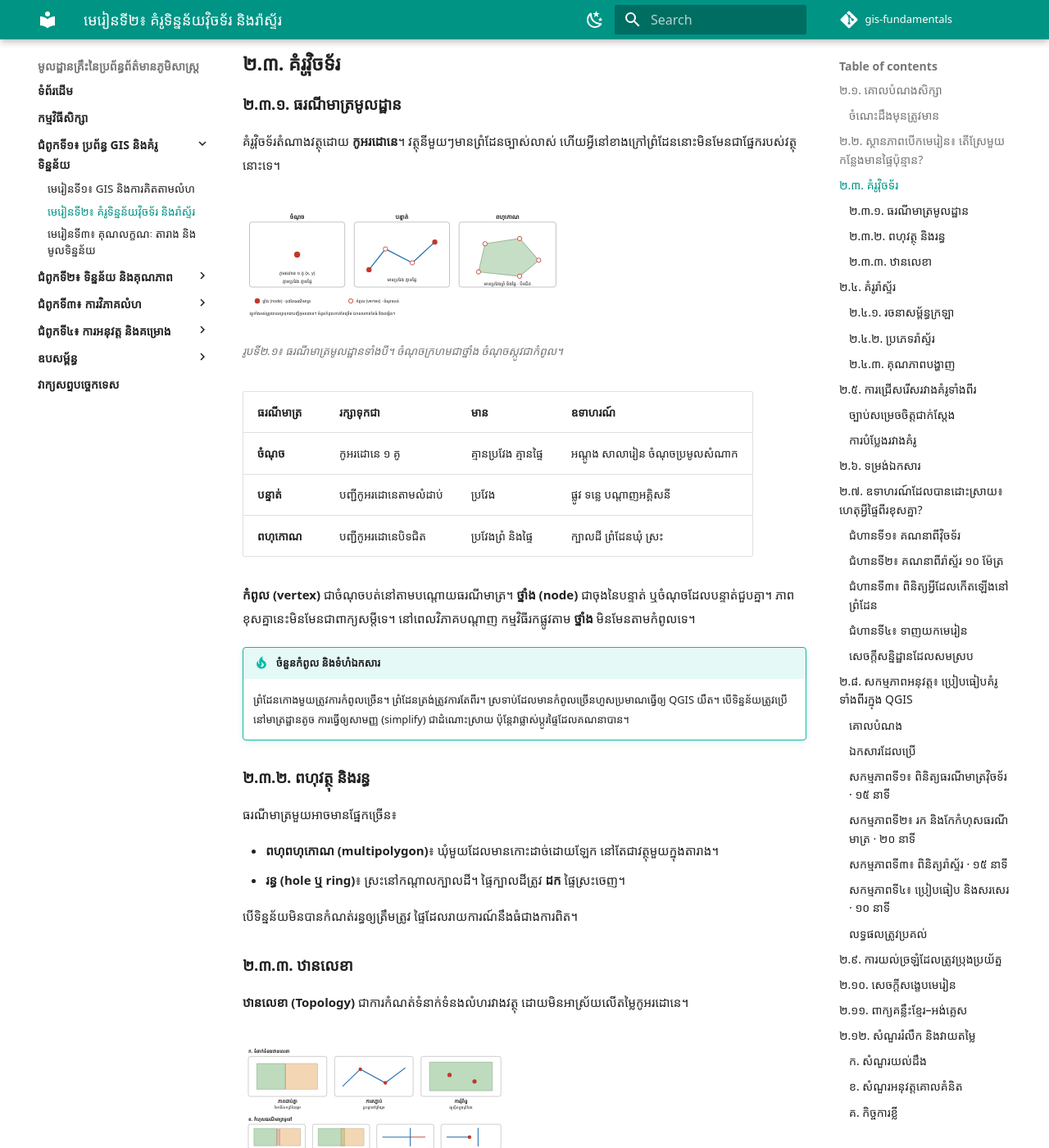
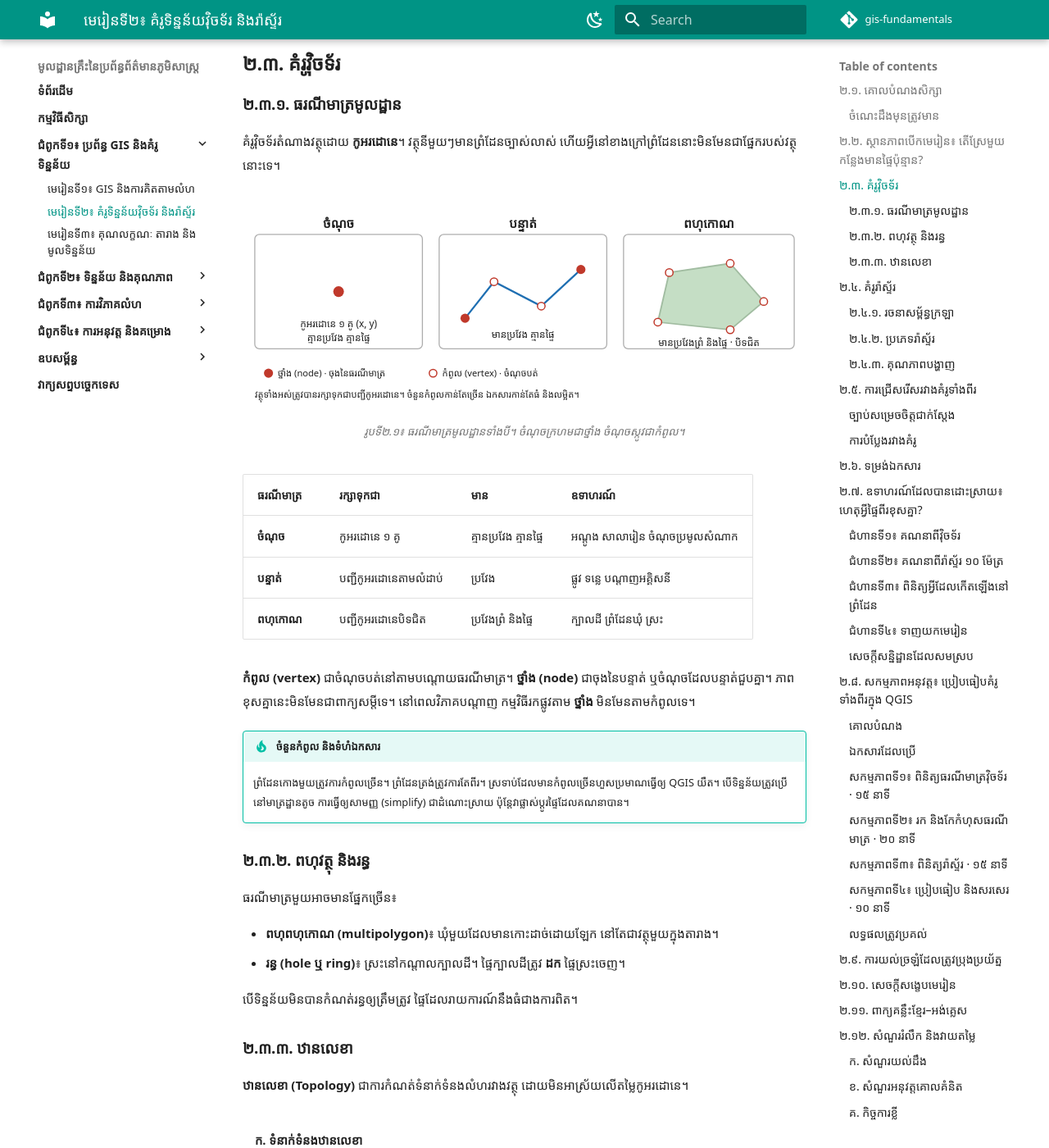
Before and after one commit to khgeo/gis-fundamentals, an MkDocs documentation site: the page built from docs/lessons/lesson-02.md, in a window 1280 px wide and 1400 px high, scrolled down 1491 px. Shown: the whole window at 82% size. Built offline with MkDocs 1.6.1 and Material for MkDocs 9.7.7, drawn with Linux system fonts in a browser that asks for light colours; some web fonts are replaced; comment, search, counter and statistics services are not loaded.

Commit message:
V5 Fixed small figures

```diff
--- a/docs/assets/css/khmer.css
+++ b/docs/assets/css/khmer.css
@@ -125,8 +125,19 @@ code, .md-typeset code, pre, kbd, .md-typeset kbd {
 .md-typeset .grid.cards > ul > li { line-height: 1.85; }
 
 /* ---- figures ---- */
-.md-typeset figure { margin: 1.6em 0; }
-.md-typeset figure svg { width: 100%; height: auto; }
+/* Material sets `width: fit-content` on figure, which shrinks the box to the
+   SVG's intrinsic size and leaves the diagram far narrower than the text
+   column. Forcing full width is what actually makes the figures large. */
+.md-typeset figure {
+  margin: 1.8em 0;
+  width: 100%;
+  max-width: 100%;
+}
+.md-typeset figure svg {
+  width: 100%;
+  height: auto;
+  display: block;
+}
 .md-typeset figcaption {
   font-size: 0.67rem; line-height: 1.7; margin-top: 0.5em;
   color: var(--md-default-fg-color--light);
```
Also changed, not shown: docs/assets/svg/l01-components.svg, docs/assets/svg/l01-distance.svg, docs/assets/svg/l01-layers.svg, docs/assets/svg/l01-workflow.svg, docs/assets/svg/l02-geometry.svg, docs/assets/svg/l02-raster.svg, docs/assets/svg/l02-resolution.svg, docs/assets/svg/l02-topology.svg, docs/assets/svg/l02-vector-raster.svg.
